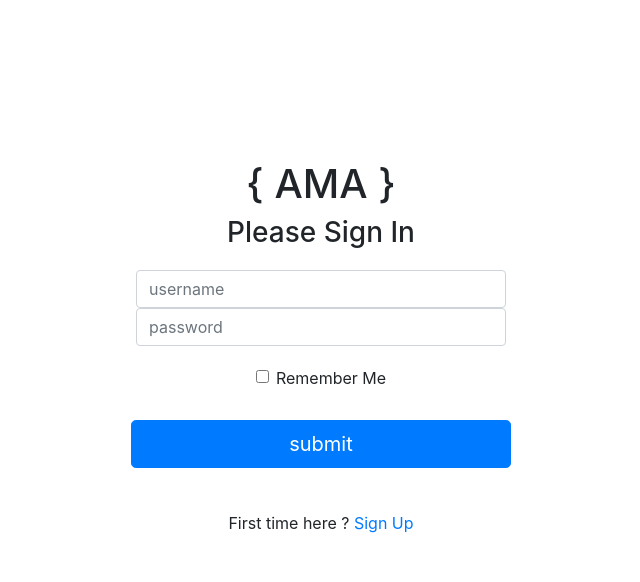
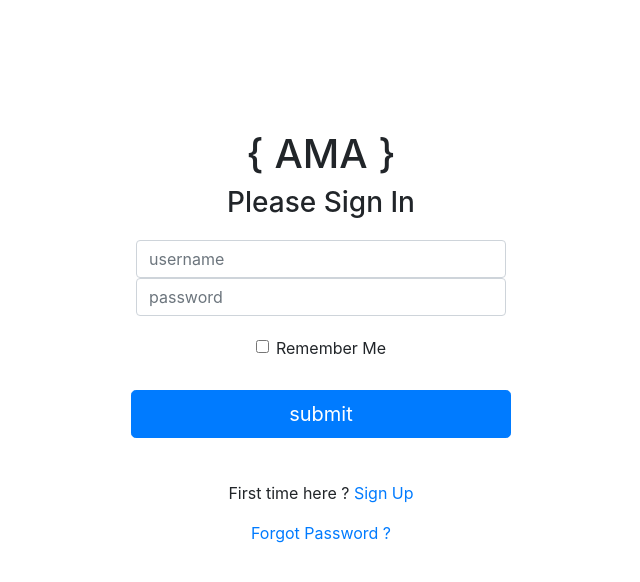
Before and after one commit to En14c/AMA, a Flask app: page /auth/signin in a window 1280 px wide. Shown: the top 582 px of the page, without its empty margins (319-959 px from the left). Run offline with Flask 2, Linux system fonts and the light colour scheme; parts of the project's set-up code (start-up, migrations or seed data) failed here and were passed over; some libraries are stand-ins or nearby versions.

Commit message:
add a password reset link to the signin page

```diff
--- a/app/templates/auth/signin.html
+++ b/app/templates/auth/signin.html
@@ -10,7 +10,7 @@
     {{ flashed_messages.get_flashed_info_messages(class='alert alert-info alert-dismissible fade show alert-msg-box-fixed') }}
     {{ flashed_messages.get_flashed_error_messages(class='alert alert-danger alert-dismissible fade show alert-msg-box-fixed') }}
 
-    <form style="padding-top: 160px" method="POST" action="">
+    <form style="padding-top: 130px" method="POST" action="">
         <h1>&#123; AMA &#125;</h1>
         <h3 style="margin-bottom: 20px;">Please Sign In</h3>
         {{ form.csrf_token }}
@@ -43,6 +43,9 @@
         First time here ?
         <a href="{{ url_for('auth.signup') }}">Sign Up</a>
     </p>
+    <p>
+        <a href="{{ url_for('auth.password_reset_init') }}">Forgot Password ?</a>
+    </p>
 </div>
 {% endblock %}
 
```
